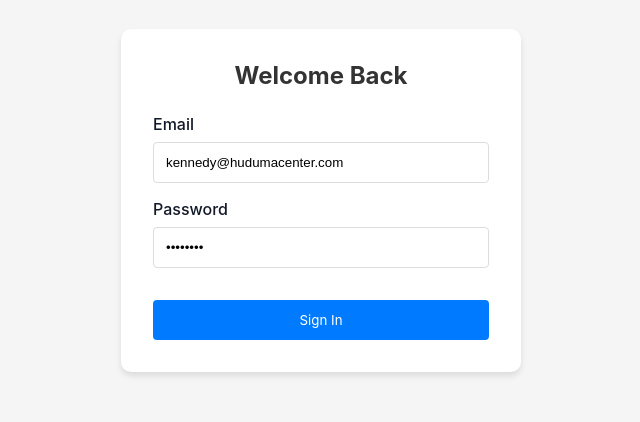
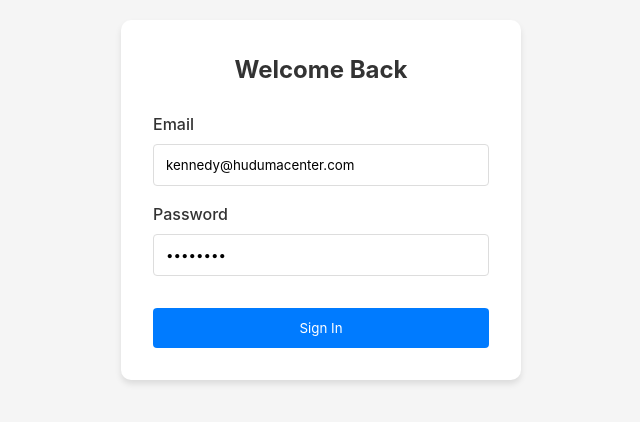
Before and after one commit to Kennedydev02/cases, a React (Create React App) app: page /login in a window 1280 px wide. Shown: the part 200-622 px from the top of the page, without its empty margins (319-959 px from the left). Built offline with nearby package versions, Linux system fonts and the light colour scheme; no server answers.

Commit message:
Fix: Update Firebase configuration and add error logging

```diff
--- a/src/App.css
+++ b/src/App.css
@@ -11,14 +11,46 @@
 }
 
 body {
-  font-family: -apple-system, BlinkMacSystemFont, 'Segoe UI', Roboto, Oxygen,
-    Ubuntu, Cantarell, 'Open Sans', 'Helvetica Neue', sans-serif;
-  -webkit-font-smoothing: antialiased;
-  -moz-osx-font-smoothing: grayscale;
-  background-color: #F3F4F6;
-  color: #111827;
+  font-family: -apple-system, BlinkMacSystemFont, 'Segoe UI', Roboto, 'Helvetica Neue', Arial, sans-serif;
+  background-color: #f8f9fa;
+  color: #333;
+  line-height: 1.5;
 }
 
+/* Container styles */
+.container {
+  max-width: 1400px;
+  margin: 0 auto;
+  padding: 0 20px;
+}
+
+/* Button base styles */
 button {
+  cursor: pointer;
   font-family: inherit;
 }
+
+/* Input base styles */
+input {
+  font-family: inherit;
+}
+
+/* Utility classes */
+.text-center {
+  text-align: center;
+}
+
+.mb-4 {
+  margin-bottom: 1rem;
+}
+
+.mt-4 {
+  margin-top: 1rem;
+}
+
+/* Responsive breakpoints */
+@media (max-width: 768px) {
+  .container {
+    padding: 0 16px;
+  }
+}
--- a/src/components/Dashboard/ClientCard.js
+++ b/src/components/Dashboard/ClientCard.js
@@ -2,30 +2,31 @@ import React from 'react';
 import { FaUser, FaPhone, FaEnvelope, FaClock } from 'react-icons/fa';
 import './ClientCard.css';
 
-function ClientCard({ client }) {
+function ClientCard({ caseData }) {
   return (
     <div className="client-card">
-      <div className="client-header">
-        <div className="client-avatar">
-          <FaUser />
-        </div>
-        <div className="client-status">Active</div>
+      <div className="client-avatar">
+        <FaUser />
       </div>
+      <div className={`status-badge status-${caseData.status.toLowerCase()}`}>
+        {caseData.status}
+      </div>
+      <h3 className="client-name">{caseData.name}</h3>
       <div className="client-info">
-        <h3>John Doe</h3>
         <div className="info-item">
-          <FaPhone /> <span>+254 712 345 678</span>
+          <FaPhone />
+          <span>{caseData.phone}</span>
         </div>
         <div className="info-item">
-          <FaEnvelope /> <span>john@example.com</span>
+          <FaEnvelope />
+          <span>{caseData.email}</span>
         </div>
         <div className="info-item">
-          <FaClock /> <span>Created: Jan 5, 2024</span>
+          <FaClock />
+          <span>Created: {caseData.created}</span>
         </div>
       </div>
-      <div className="client-actions">
-        <button className="view-details">View Details</button>
-      </div>
+      <button className="view-details">View Details</button>
     </div>
   );
 }
```
Also changed, not shown: src/components/Dashboard/DashboardFilters.js (+12 -3 lines).
